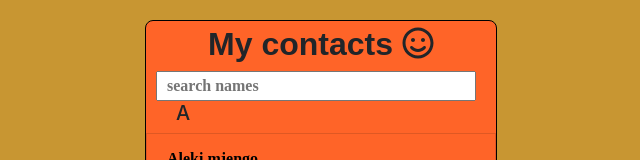
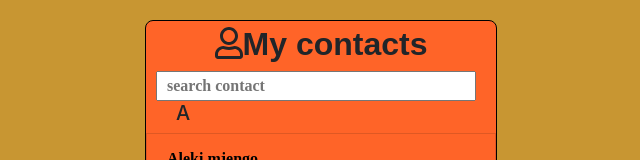
Before and after one commit to Neomoran/myContacts, a plain HTML site: page index.html in a window 1280 px wide. Shown: the top 160 px of the page, without its empty margins (319-959 px from the left). Drawn offline with Linux system fonts and the light colour scheme.

Commit message:
small changes

```diff
--- a/css/style.css
+++ b/css/style.css
@@ -1,7 +1,6 @@
 body{
 	background-color:rgb(200,150,50);
 	height: 100vh;
-
 }
 
 .list-group{
--- a/index.html
+++ b/index.html
@@ -12,10 +12,9 @@
 <body>
 	<div class="container" id="ui">
 	<div class="the-app">
-	<h2 class="text-center">My contacts <span><i class="far fa-smile"></i></span></h2>
-	<input type="text" id="search" placeholder="search names">
-
-
+	<h2 class="text-center"><span><i class="far fa-user"></i></span>My contacts </h2>
+	<!--The search box-->
+	<input type="text" id="search" placeholder="search contact">
 	<ul class="list-group" id="names">
 
 		<li class="list-group-header"></li>
@@ -30,8 +29,6 @@
 		<li class="list-group-item">
 			<a href="#">Angelina Uganda</a>
 		</li>
-
-
 		<li class="list-group-header"></li>
 		<h5>B</h5>
 		<li class="list-group-item">
@@ -55,16 +52,8 @@
 		<li class="list-group-item">
 			<a href="#">Charo Peddy</a>
 		</li>
-
-
-
-
-
 	</ul>
-
-
 </div>
-
 </div>
 
 
--- a/js/main.js
+++ b/js/main.js
@@ -1,7 +1,5 @@
-//alert('hey');
-
 //get the search input element
-let searchme=document.getElementById('search');
+let searchme = document.getElementById('search');
 //add event listener keyup for typing
 searchme.addEventListener('keyup',searchNames);
 
```
